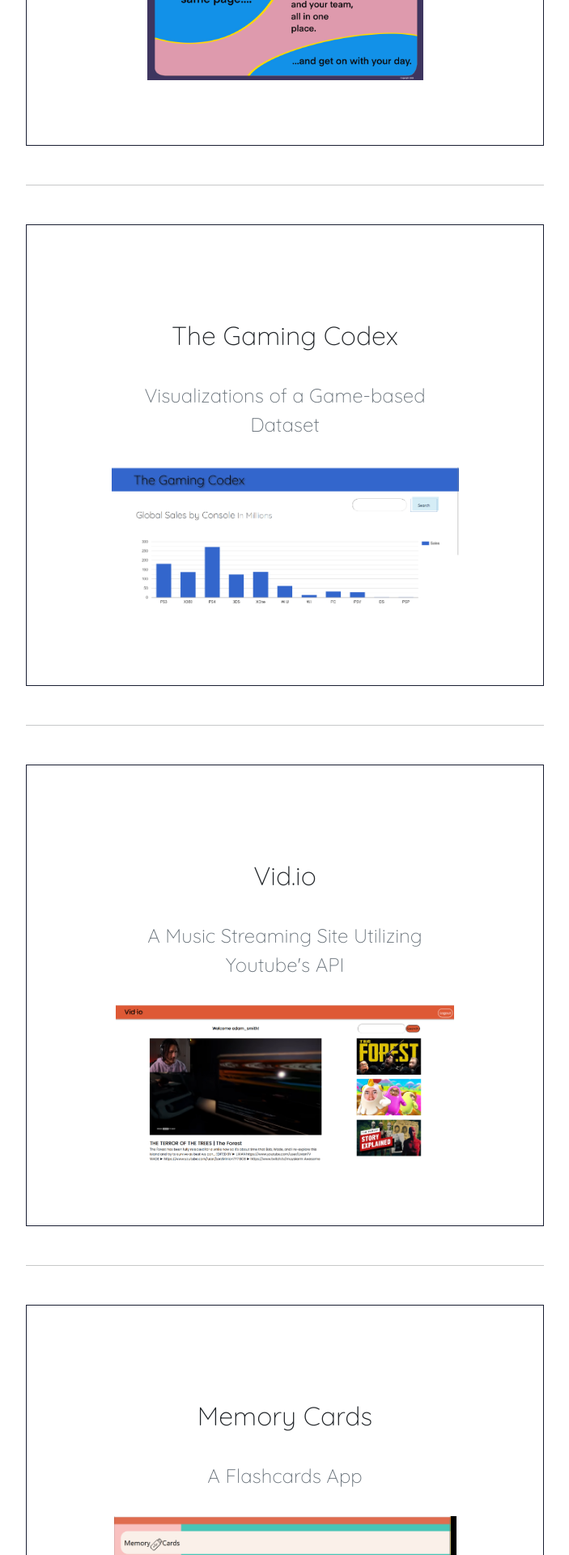
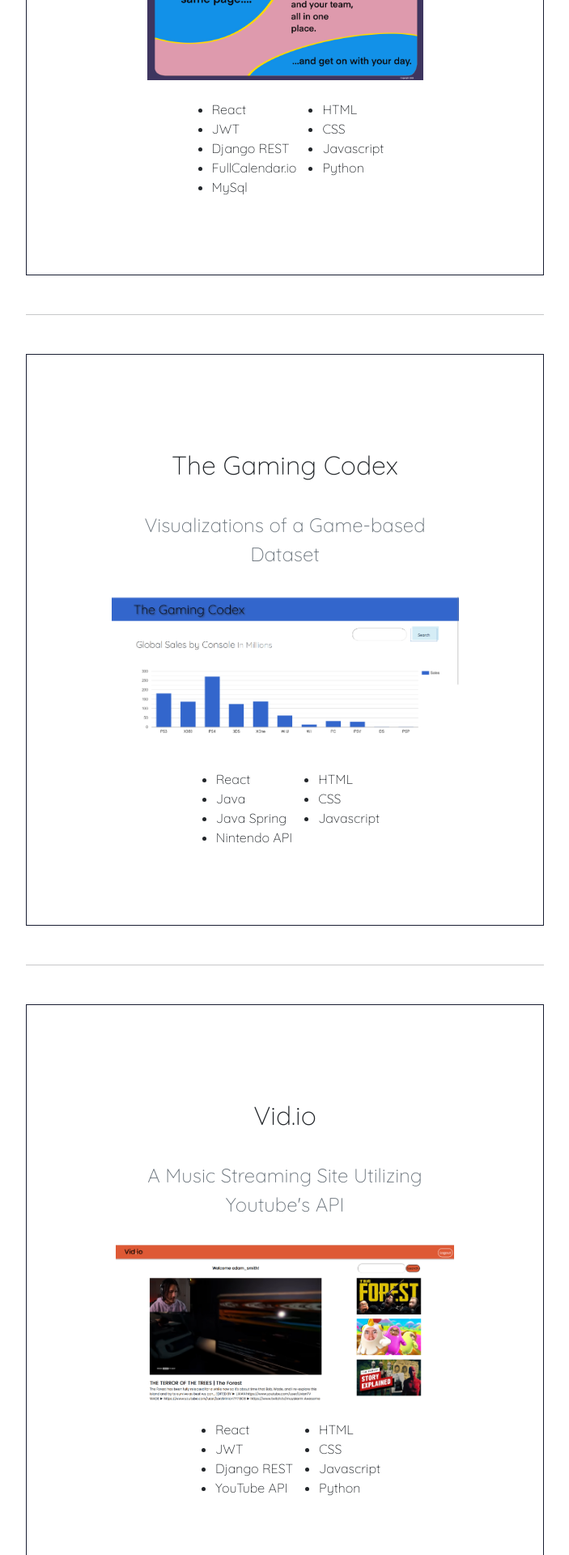
Before and after one commit to em-twines/ProfessionalWebsite, a React (Create React App) app: page /projects in a window 1280 px wide. Shown: the part 680-2600 px from the top of the page at 81% size, without its empty margins (288-991 px from the left). Built offline with nearby package versions, Linux system fonts and the light colour scheme.

Commit message:
changed bio + added css to projects to include tech stack

```diff
--- a/src/App.scss
+++ b/src/App.scss
@@ -65,7 +65,12 @@
   font-family: 'Quicksand';
 }
 
-
+.ul-projects{
+  display: flex;
+  flex-direction: column;
+  list-style-type: disc;
+
+}
 
   /*buttons -----------------------------------------------------------------------------------------*/
 
@@ -624,7 +629,7 @@
 
       li {
         font-size: 1rem;
-        display: none;
+        // display: none;
       }
 
       #nav-burger{
@@ -1392,8 +1397,18 @@
       justify-content: center;
     }
 
-
-
+    .column-container{
+      display: flex;
+      justify-content: center;
+      margin-top: 1.5rem;
+    }
+    .column-1{
+      display: flex;
+      flex-direction: column;
+    }
+    .one-column{
+      display: none;
+    }
   }
 
 
@@ -1515,6 +1530,20 @@
     word-wrap: break-word;
   }
 
+  .column-container{
+    display: flex;
+    justify-content: center;
+    margin-top: 1.5rem;
+  }
+  .column-1{
+    display: flex;
+    flex-direction: column;
+  }
+  .one-column{
+    display: none;
+  }
+
+
 }
 
 
@@ -1528,7 +1557,6 @@
     }
 
     .projects-flex{
-      display: content;
       display: flex;
       flex-direction: column;
       width: 75%;
@@ -1634,11 +1662,41 @@
       justify-content: center;
       word-wrap: break-word;
     }
-  }
-
-
-
-
+
+    .column-container{
+
+      display: flex;
+      justify-content: center;
+      margin-top: 1.5rem;
+    }
+
+    .one-column{
+      display: none;
+
+    }
+
+    .list{
+      font-size: 1rem;
+    }
+  }
+
+
+  @media only screen and (max-width: 400px){
+
+    .column-container{
+      display: none;
+    }
+
+    .one-column{
+      display: flex;
+      justify-content: center;
+      padding-top: 1.5rem;
+    }
+    .list{
+      font-size: 1rem;
+
+    }
+  }
 
 .contact{
     display: flex;
--- a/src/pages/About.jsx
+++ b/src/pages/About.jsx
@@ -10,7 +10,16 @@
           <div className = "about-me-column">
               <h2 className = "h2 about-me-label" id="about-me">About Me</h2>
               <p className = "about-me-text">
-                  I'm Emily Delbridge, and I'm a software developer with experience programming for live interactive performances, web apps, and gaming. I'm comfortable working in HTML, CSS, JavaScript, Java, C#, and Python, with Django, Spring, and Sql, and, on occasion, with MaxMSP. I work in service of creation, remembering the past, but thinking always to the future.
+              <br></br>
+                  <hr></hr>
+                  I'm Emily, and I write code.
+                  <br></br>
+                  <hr></hr>
+                  Well mostly I read code. And I read about code. But mostly people think I write code, so that's often the easiest to say.
+                  <br></br>
+                  <hr></hr>
+
+                  Before I wrote code, I made art -- programming for live interactive performances and making games. I sort of think coding is art too. I love a good puzzle and a detailed error message, and am always excited to see a project through the finish line. I'm enthusiastic and inquisitive, and just generally really enjoy doing what I do. Thanks for checking out my work, and feel free to reach out!
                 </p>
           </div>
           <div className = "about-me-image"> </div>
--- a/src/pages/Projects.jsx
+++ b/src/pages/Projects.jsx
@@ -51,11 +51,46 @@
             Same Page <br></br>
             <small className="text-muted">Time Tracker</small>
           </div>
-          <div className="text-muted subtitle">A PTO Management System (WIP)</div>
+          <div className="text-muted subtitle">
+            A PTO Management System (WIP)
+          </div>
           <div
             className="project-image img1"
             alt="Preliminary Procreate-sketch for Same Page app"
           ></div>
+          <div className="column-container">
+            <div className="column-1">
+              <ul className="ul-projects">
+                <li className="list">React</li>
+                <li className="list">JWT</li>
+                <li className="list">Django REST</li>
+                <li className="list">FullCalendar.io</li>
+                <li className="list">MySql</li>
+              </ul>
+            </div>
+            <div className="column-1">
+              <ul className="ul-projects">
+                <li className="list">HTML</li>
+                <li className="list">CSS</li>
+                <li className="list">Javascript</li>
+                <li className="list">Python</li>
+              </ul>
+            </div>
+          </div>
+          <div className="one-column">
+            <ul className="ul-projects">
+              <li className="list">React</li>
+              <li className="list">JWT</li>
+              <li className="list">Django REST</li>
+              <li className="list">FullCalendar.io</li>
+              <li className="list">MySql</li>
+
+              <li className="list">HTML</li>
+              <li className="list">CSS</li>
+              <li className="list">Javascript</li>
+              <li className="list">Python</li>
+            </ul>
+          </div>
         </div>
         <hr></hr>
         <div className="project">
@@ -67,6 +102,35 @@
             className="project-image img2"
             alt="A data visualization project using Nintendo API"
           ></div>
+          <div className="column-container">
+            <div className="column-1">
+              <ul className="ul-projects">
+                <li className="list">React</li>
+                <li className="list">Java</li>
+                <li className="list">Java Spring</li>
+                <li className="list">Nintendo API</li>
+              </ul>
+            </div>
+            <div className="column-1">
+              <ul className="ul-projects">
+                <li className="list">HTML</li>
+                <li className="list">CSS</li>
+                <li className="list">Javascript</li>
+              </ul>
+            </div>
+          </div>
+          <div className="one-column">
+            <ul className="ul-projects">
+              <li className="list">React</li>
+              <li className="list">Java</li>
+              <li className="list">Java Spring</li>
+              <li className="list">Nintendo API</li>
+
+              <li className="list">HTML</li>
+              <li className="list">CSS</li>
+              <li className="list">Javascript</li>
+            </ul>
+          </div>
           {/* <iframe
           className="project-image img2"
           alt="A data visualization project"
@@ -87,6 +151,36 @@
             className="project-image img3"
             alt="A VideoPlayer app using Youtube's API"
           ></div>
+          <div className="column-container">
+            <div className="column-1">
+              <ul className="ul-projects">
+                <li className="list">React</li>
+                <li className="list">JWT</li>
+                <li className="list">Django REST</li>
+                <li className="list">YouTube API</li>
+              </ul>
+            </div>
+            <div className="column-1">
+              <ul className="ul-projects">
+                <li className="list">HTML</li>
+                <li className="list">CSS</li>
+                <li className="list">Javascript</li>
+                <li className="list">Python</li>
+              </ul>
+            </div>
+          </div>
+          <div className="one-column">
+            <ul className="ul-projects">
+              <li className="list">React</li>
+              <li className="list">JWT</li>
+              <li className="list">Django REST</li>
+              <li className="list">YouTube API</li>
+              <li className="list">HTML</li>
+              <li className="list">CSS</li>
+              <li className="list">Javascript</li>
+              <li className="list">Python</li>
+            </ul>
+          </div>
         </div>
         <hr></hr>
         <div className="project">
@@ -96,6 +190,32 @@
             className="project-image img4"
             alt="A customizable flashcards app"
           ></div>
+          <div className="column-container">
+            <div className="column-1">
+              <ul className="ul-projects">
+                <li className="list">React</li>
+                <li className="list">Django REST</li>
+                <li className="list">Python</li>
+              </ul>
+            </div>
+            <div className="column-1">
+              <ul className="ul-projects">
+                <li className="list">HTML</li>
+                <li className="list">CSS</li>
+                <li className="list">Javascript</li>
+              </ul>
+            </div>
+          </div>
+          <div className="one-column">
+            <ul className="ul-projects">
+              <li className="list">React</li>
+              <li className="list">Django REST</li>
+              <li className="list">Python</li>
+              <li className="list">HTML</li>
+              <li className="list">CSS</li>
+              <li className="list">Javascript</li>
+            </ul>
+          </div>
         </div>
 
         <hr></hr>
```
